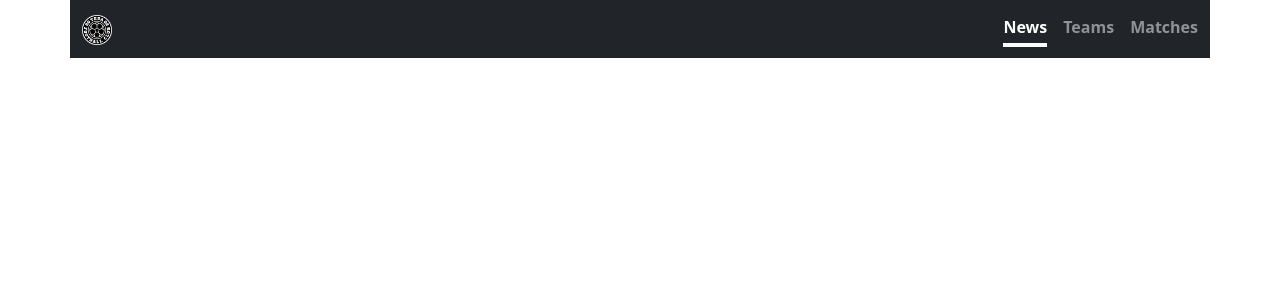
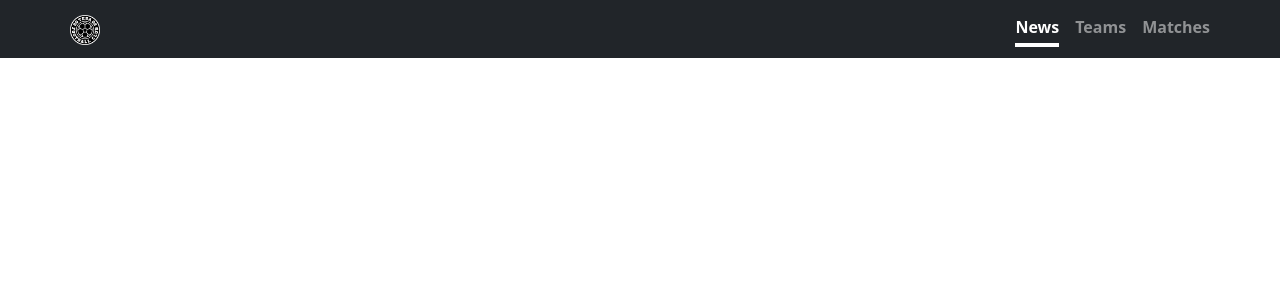
Before and after one commit to tesafc/tesafc.github.io, a Jekyll site: the page built from index.html, in a window 1280 px wide. Shown: the top 300 px of the page. Built offline with Jekyll 4.4.1, drawn with Linux system fonts in a browser that asks for light colours.

Commit message:
Update default.html

```diff
--- a/_layouts/default.html
+++ b/_layouts/default.html
@@ -21,8 +21,8 @@
     <link rel="stylesheet" href="{{ 'assets/stylesheet.css' | relative_url }}">
   </head>
   <body>
-    <div class="container text-bg-dark">
-      <header class="navbar d-flex mx-auto">
+    <div class="text-bg-dark">
+      <header class="navbar container d-flex mx-auto">
         <a class="navbar-brand" href="{{ site.baseurl }}">
           <img src="{{ '/assets/img/logo-1_v2.png' | relative_url }}" width="30" height="30">
         </a>
```
